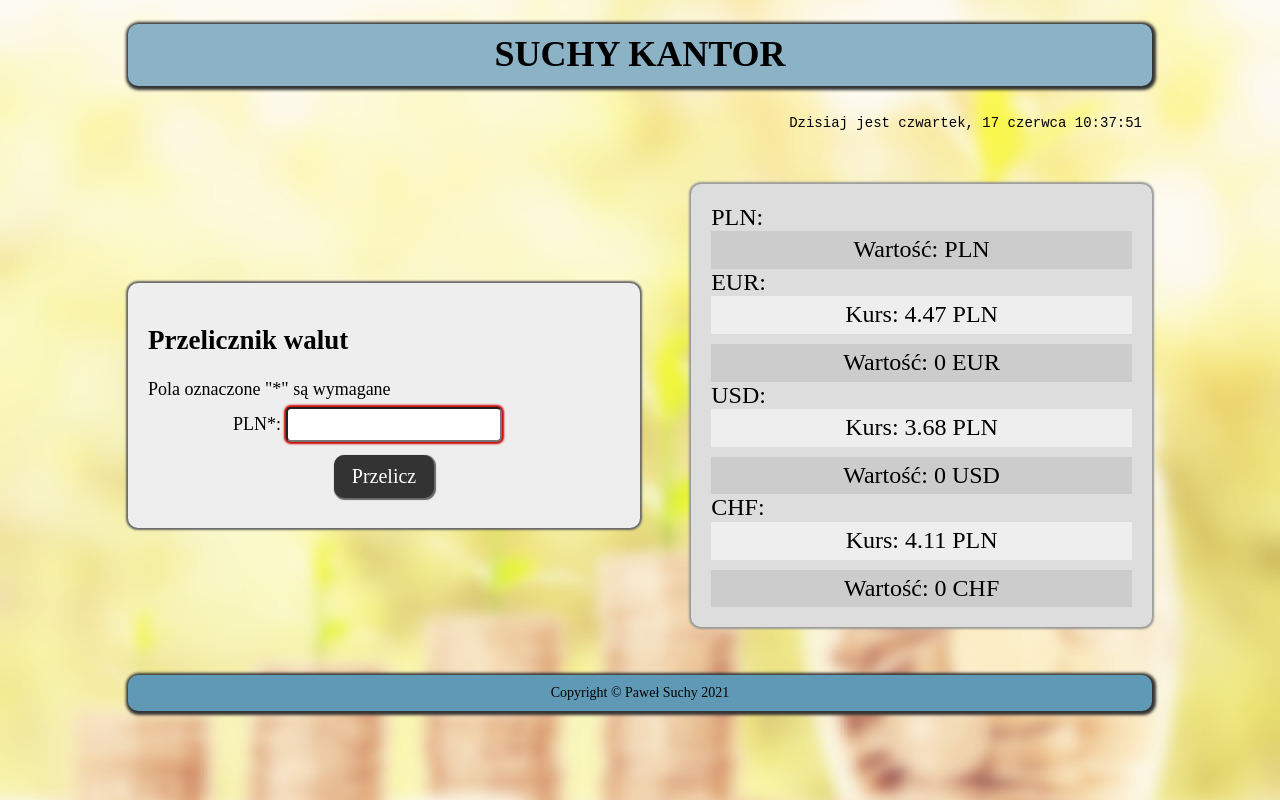
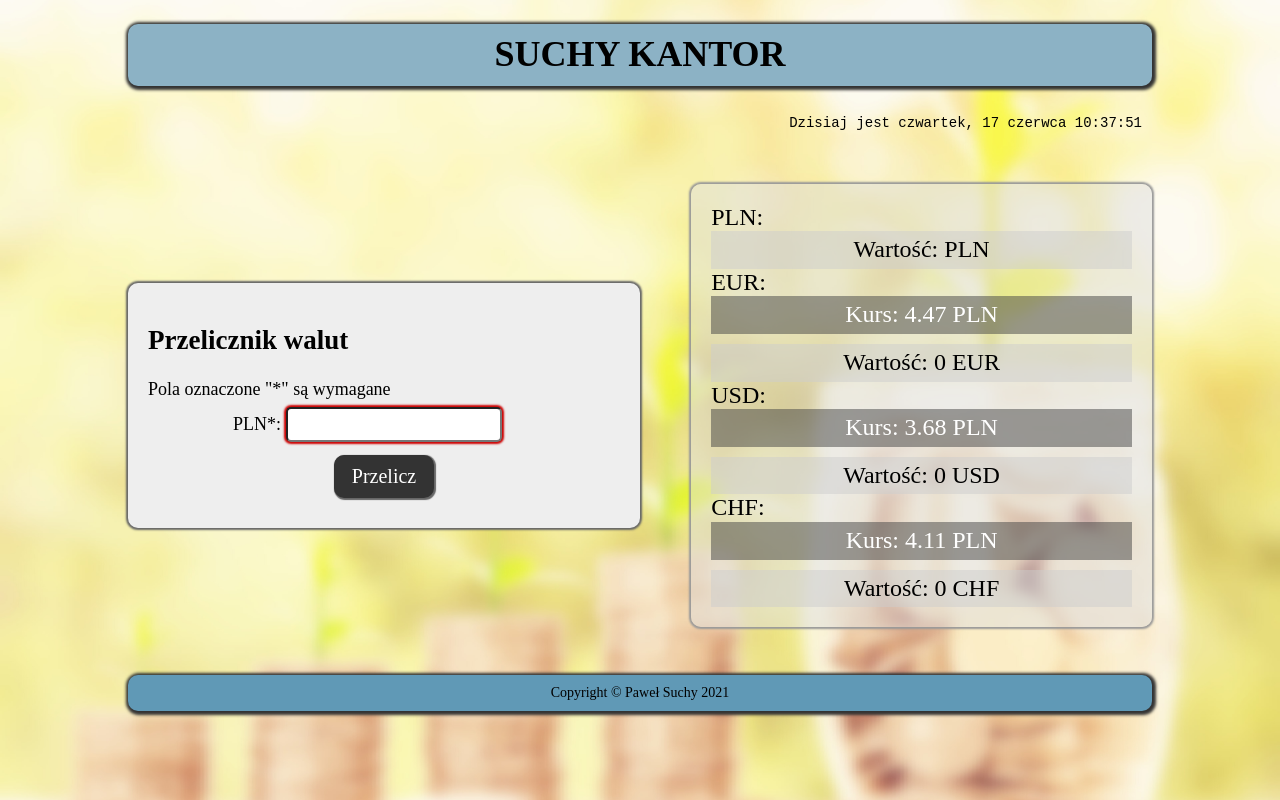
Before and after one commit to pawlo1994/currency-converter-react, a React (Create React App) app: page / in a window 1280 px wide. Built offline with nearby package versions, Linux system fonts and the light colour scheme; a web font is replaced by a local one.

Commit message:
list--januszed added

```diff
--- a/src/List/index.js
+++ b/src/List/index.js
@@ -2,7 +2,7 @@ import "./style.css";
 
 const List = ({ currencies, plnValue }) => {
     return (
-        <ul className="list">
+        <ul className={plnValue >= 1000000 ? "list list--januszed" : "list"}>
             <li className="list__item">PLN:
                 <span className="list__span">Wartość: {plnValue} PLN</span>
             </li>
--- a/src/List/style.css
+++ b/src/List/style.css
@@ -1,6 +1,6 @@
 .list {
     padding: 20px;
-    background-color: rgb(221, 221, 221);
+    background-color: rgba(221, 221, 221, 0.507);
     border-radius: 10px;
     box-shadow: 0 0 2px 2px #999;
     list-style-type: none;
@@ -13,19 +13,26 @@
     }
 }
 
+.list--januszed {
+    background-size: cover;
+    background-position: center center;
+    background-image: url("/src/images/Background_januszed.jpg");
+}
+
 .list__item {
     font-size: 24px;
 }
 
 .list__span {
     display: inline-block;
-    background-color: #ccc;
+    background-color: rgba(204, 204, 204, 0.5);
     text-align: center;
     width: 100%;
     padding: 5px;
 }
 
 .list__span--range {
-    background-color: #eee;
+    background-color: rgba(66, 66, 66, 0.5);
+    color: #fff;
     margin-bottom: 10px;
 }
```
Also changed, not shown: src/images/Background_januszed.jpg (added).
